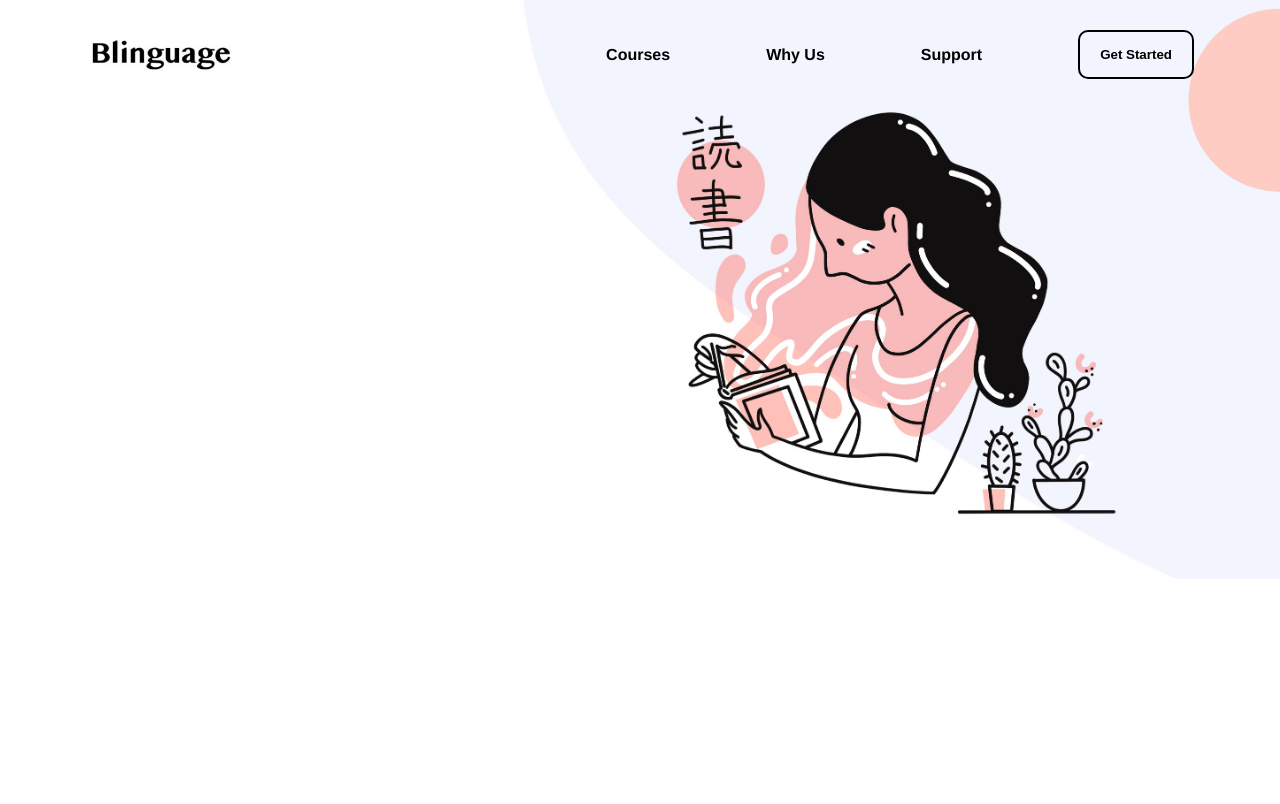
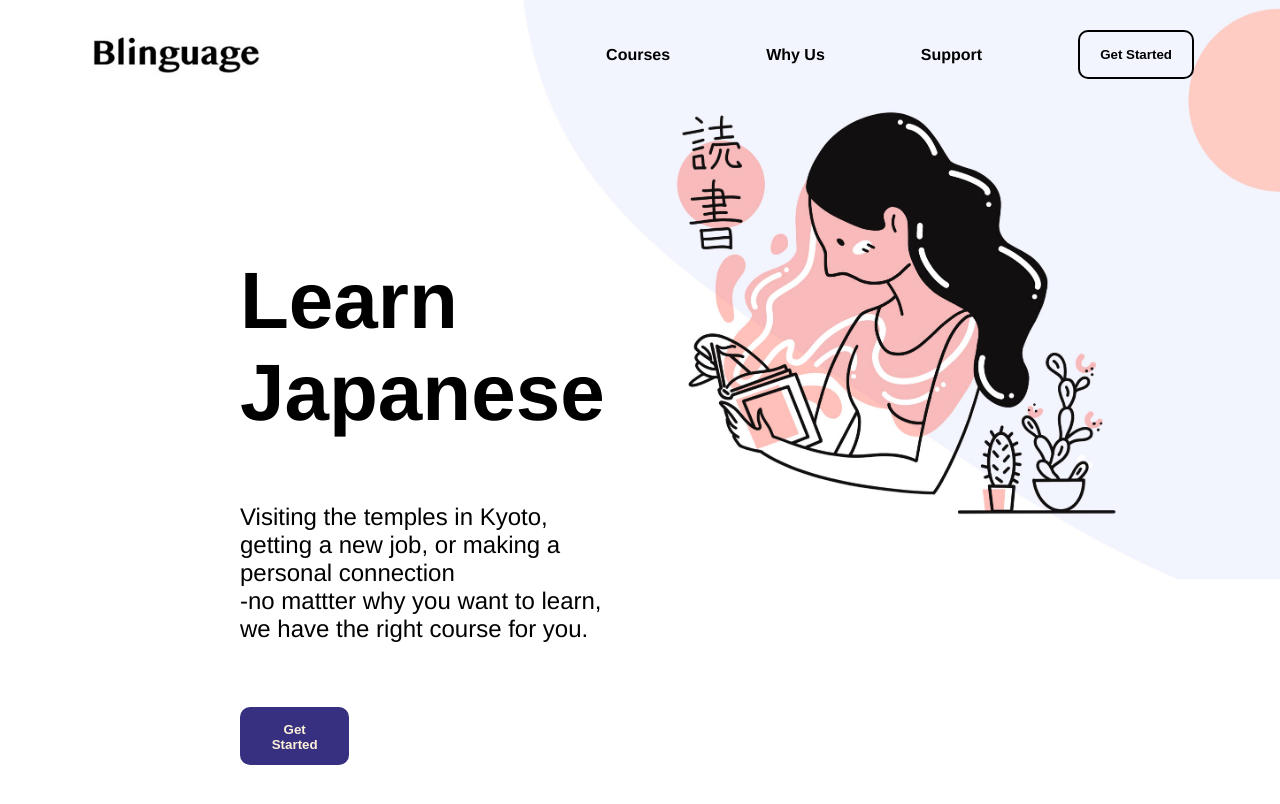
Before and after one commit to Pierre-LouisDeu/blinguage-landing-page, a Next.js app: page / in a window 1280 px wide. Shown: the top 804 px of the page. Built offline with nearby package versions, Linux system fonts and the light colour scheme.

Commit message:
feat: add the hero section

```diff
--- a/pages/index.tsx
+++ b/pages/index.tsx
@@ -11,14 +11,8 @@ export default function Home() {
         <link rel="icon" href="/favicon.ico" />
       </Head>
 
+      <main className={styles.main}>
         <div className={styles.container}>
-        {/* <Image
-            src="/assets/logo.jpg"
-            className={styles.logo}
-            alt="Blinguage"
-            width={232}
-            height={60}
-          /> */}
           <a className={styles.logo}></a>
           <nav className={styles.nav}>
             <ul>
@@ -38,23 +32,23 @@ export default function Home() {
                 </a>
               </li>
             </ul>
-          <button className={styles.button}>Get Started</button>
+            <button className={styles.buttonPrimary}>Get Started</button>
           </nav>
+        </div>
 
-        {/* create a hero section */}
-        {/* <section className={styles.hero}>
+        <section className={styles.hero}>
           <div className={styles.heroText}>
-            <h1 className={styles.heroTitle}>
-              Learn Japanese
-            </h1>
-            <p className={styles.heroDescription}>
-              Blinguage is a language learning platform that helps you learn a
-              new language in 3 months.
+            <h1>Learn Japanese</h1>
+            <p>
+              Visiting the temples in Kyoto, getting a new job, or making a
+              personal connection <br/>
+              -no mattter why you want to learn, we have the
+              right course for you.
             </p>
-            <button className={styles.button}>Get Started</button>
+            <button className={styles.buttonSecondary}>Get Started</button>
           </div>
-        </section> */}
-      </div>
+        </section>
+      </main>
     </>
   );
 }
--- a/styles/Home.module.scss
+++ b/styles/Home.module.scss
@@ -1,3 +1,8 @@
+.main {
+  display: flex;
+  flex-direction: column;
+}
+
 .container {
   display: flex;
   justify-content: space-around;
@@ -8,23 +13,40 @@
 .logo {
   background-image: url(/assets/logo.jpg);
   width: 300px;
-  background-size: 50%;
+  background-size: 60%;
   background-position: left;
   background-repeat: no-repeat;
 }
 
-.button {
+@mixin button {
   border: 2px solid rgb(0, 0, 0);
   border-radius: 10px;
-  background-color: rgba(255, 255, 255, 0);
   font-weight: bold;
   padding: 15px 20px;
-  transition: all .2s ease-in-out;
+  transition: all 0.2s ease-in-out;
 }
 
-.button:hover {
-  background-color: #ffccc4;
-  cursor: pointer;
+.buttonPrimary {
+  @include button;
+  background-color: rgba(255, 255, 255, 0);
+  &:hover {
+    background-color: #ffccc4;
+    cursor: pointer;
+  }
+}
+
+.buttonSecondary {
+  @include button;
+  border: none;
+  background-color: #372f7f;
+  color: #fcf2d9;
+  width: 30%;
+  height: 10%;
+  &:hover {
+    background-color: #ffccc4;
+    color: #000000;
+    cursor: pointer;
+  }
 }
 
 .nav {
@@ -68,3 +90,25 @@
     }
   }
 }
+
+.hero {
+  display: flex;
+  justify-content: flex-start;
+  margin: 10vh 30vh;
+  justify-content: space-around;
+  width: 23%;
+}
+
+.heroText {
+  h1 {
+    font-size: 5rem;
+    font-weight: bold;
+    margin-bottom: 4rem;
+  }
+
+  p {
+    font-size: 1.5rem;
+    font-weight: 100;
+    margin-bottom: 4rem;
+  }
+}
```
Lines whose indentation alone changed are shown as unchanged.
